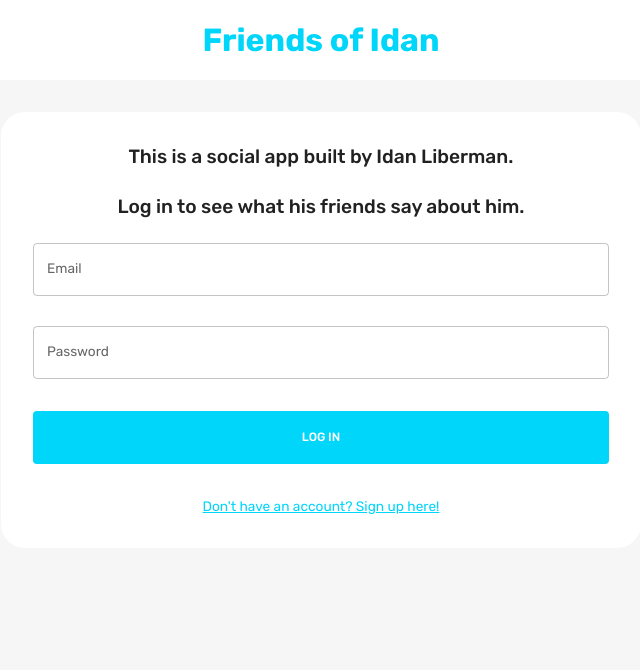
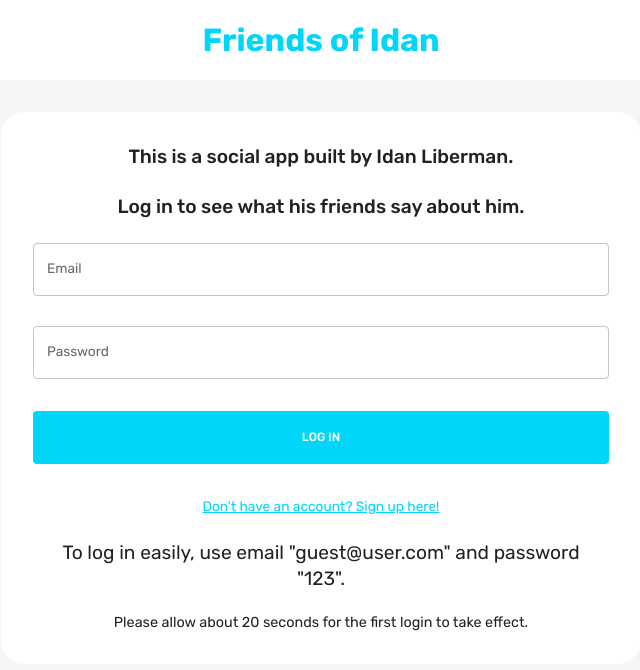
Before and after one commit to IdanLib/IdanSocialApp-front-end, a React (Vite) app: page / in a window 1280 px wide. Shown: the top 670 px of the page, without its empty margins (319-959 px from the left). Built offline with nearby package versions, Linux system fonts and the light colour scheme.

Commit message:
Guest Login Info

```diff
--- a/src/scenes/loginPage/Form.jsx
+++ b/src/scenes/loginPage/Form.jsx
@@ -292,6 +292,18 @@ const Form = () => {
           User not found. Try again or register.
         </Typography>
       )}
+
+      <Typography
+        fontWeight="400"
+        fontSize="1.2rem"
+        variant="h5"
+        sx={{ m: "1.5rem" }}
+      >
+        To log in easily, use email "guest@user.com" and password "123".
+      </Typography>
+      <Typography fontWeight="400" fontSize="0.9rem" variant="h3">
+        Please allow about 20 seconds for the first login to take effect.
+      </Typography>
     </>
   );
 };
```
